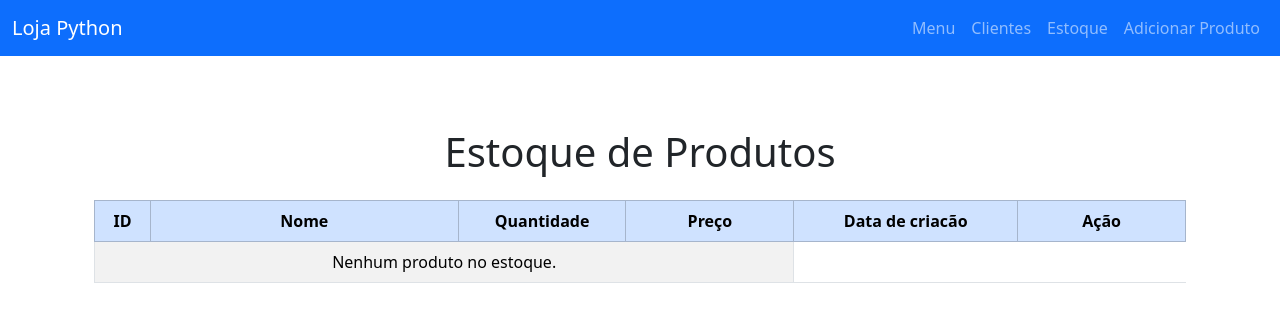
After one commit to CristyanRyan077/LojaPython, a Django app: page /estoque_falta in a window 1280 px wide. The commit adds this page. Shown: the top 322 px of the page. Run offline with Django 5.2, Linux system fonts and the light colour scheme; tables that the repository leaves empty hold one stand-in row (values such as "Sample post").

Commit message:
adicionado: data de alteração, data de modificacao, card ultimas mudanças

```diff
--- a/django_basico/settings.py
+++ b/django_basico/settings.py
@@ -118,9 +118,9 @@ AUTH_PASSWORD_VALIDATORS = [
 # Internationalization
 # https://docs.djangoproject.com/en/5.2/topics/i18n/
 
-LANGUAGE_CODE = "en-us"
+LANGUAGE_CODE = "pt-br"
 
-TIME_ZONE = "UTC"
+TIME_ZONE = "America/Sao_Paulo"
 
 USE_I18N = True
 
--- a/estoque/models.py
+++ b/estoque/models.py
@@ -5,6 +5,8 @@ class produto(models.Model):
     nome = models.CharField(max_length=100)
     quantidade = models.IntegerField()
     preco = models.DecimalField(max_digits=10, decimal_places=2)
+    data_criacao = models.DateTimeField(auto_now_add=True)
+    data_modificacao = models.DateTimeField(auto_now=True)
 
     def __str__(self):
         return f"{self.nome} - {self.quantidade} unidades - R${self.preco:.2f}"
--- /dev/null
+++ b/estoque/templates/produtos_emfalta.html
@@ -0,0 +1,54 @@
+{% extends "base.html" %}
+
+{% block title %}Menu Principal{% endblock %}
+
+{% block content %}
+    <div class="container mt-4">
+         <h1 class="text-center mb-4">Estoque de Produtos</h1>
+        <div class="table-responsive">
+            <table class="table table-bordered table-hover table-striped align-middle">
+                <thead class="table-primary text-center">
+                    <tr>
+                        <th style="width:40px;">ID</th>
+                        <th style="width:220px;">Nome</th>
+                        <th style="width:120px;">Quantidade</th>
+                        <th style="width:120px;">Preço</th>
+                        <th style="width:160px;">Data de criacão</th>
+                        <th style="width:120px;">Ação</th>
+                    </tr>
+                </thead>
+                <tbody>
+                        {% for produto in produtos %}
+                            {% if produto.quantidade == 0 %}
+                            <tr>
+                                <td>{{ produto.id }}</td>
+                                <td>{{ produto.nome }}</td>
+                                <td class="text-danger fw-bold">{{ produto.quantidade }}</td>
+                                <td>R$ {{ produto.preco }}</td>
+                                <td>{{ produto.data_criacao|date:"d/m/Y H:i" }}</td>
+                                <div class="d-flex justify-content-center gap-2">
+                                <td>
+                                    <a href="{% url 'editar_produto' produto.id %}" class="btn btn-primary btn-sm">Atualizar</a>
+                                    <a href="{% url 'remover_produto' produto.id %}" class="btn btn-danger btn-sm">Deletar</a>
+                                </td>
+                            </div>
+                            </tr>
+                                {% endif %}
+                            {% empty %}
+                            <tr>
+                                <td colspan="4" class="text-center">Nenhum produto no estoque.</td>
+                            </tr>
+                        {% endfor %}
+                </tbody>
+            </table>
+        </div>
+    </div>
+    <style>
+         @media (max-width: 768px) {
+            table th:nth-child(5),
+            table td:nth-child(5) {
+                width: 120px !important;
+            }
+         }
+    </style>
+{% endblock %}
--- a/estoque/urls.py
+++ b/estoque/urls.py
@@ -6,8 +6,10 @@ urlpatterns = [
     path("adicionar/", views.adicionar_produto, name="adicionar_produto"),
     path("menu/", views.ver_menu, name="ver_menu"),
     path("estoque",views.ver_estoque,name="ver_estoque"),
+    path("estoque_falta",views.ver_estoque_falta,name="estoque_falta"),
     path("clientes/",views.ver_clientes,name="ver_clientes"),
     path('deletar/<int:id>/', views.remover_produto, name='remover_produto'),
     path('editar/<int:id>/', views.editar_produto, name='editar_produto'),
 
+
 ]
--- a/estoque/views.py
+++ b/estoque/views.py
@@ -8,19 +8,33 @@ def ver_estoque(request):
     return render(request, "ver_estoque.html", {"produtos": produtos})
 
 
+def ver_estoque_falta(request):
+    produtos = produto.objects.filter(quantidade=0).order_by("-data_modificacao")
+    return render(request, "produtos_emfalta.html", {"produtos": produtos})
+
+
 def ver_menu(request):
     clientes = Cliente.objects.all()
     produtos = produto.objects.all()
+    data_modificacao = produto.objects.all().order_by("-data_modificacao")[:5]
+    data_criacao = produto.objects.all().order_by("data_criacao")
     produtos_falta = sum(1 for p in produtos if p.quantidade == 0)
     if request.method == "POST":
         return redirect("ver_estoque")
-    return render(request, "menu.html", {"total_produtos":produto.objects.count(),"produtos_emfalta":produtos_falta,"clientes":Cliente.objects.count()})
+    context = {
+        "total_produtos": produto.objects.count(),
+        "produtos_emfalta": produtos_falta,
+        "clientes": Cliente.objects.count(),
+        "data_modificacao": data_modificacao,
+        "data_criacao": data_criacao,
+    }
+    return render(request, "menu.html", context)
 
 
-def remover_produto(request,id):
-    produto_del = get_object_or_404(produto,id=id)
+def remover_produto(request, id):
+    produto_del = get_object_or_404(produto, id=id)
     produto_del.delete()
-    return redirect('ver_estoque')
+    return redirect("ver_estoque")
 
 
 def adicionar_produto(request):
@@ -36,15 +50,17 @@ def adicionar_produto(request):
         return redirect("ver_menu")
     return render(request, "adicionar_produto.html")
 
-def editar_produto(request,id):
-   produtos = get_object_or_404(produto,id=id)
-   if request.method == "POST":
+
+def editar_produto(request, id):
+    produtos = get_object_or_404(produto, id=id)
+    if request.method == "POST":
         produtos.nome = request.POST.get("nome")
         produtos.quantidade = request.POST.get("quantidade")
         produtos.preco = request.POST.get("preco")
         produtos.save()
         return redirect("ver_estoque")
-   return render(request, 'editar_produto.html', {"produto":produtos})
+    return render(request, "editar_produto.html", {"produto": produtos})
+
 
 def ver_clientes(request):
     if request.method == "POST":
```
Also changed, not shown: estoque/templates/menu.html (+9 -1 lines), estoque/templates/ver_estoque.html (+8 -5 lines), estoque/migrations/0006_produto_data.py (added), estoque/migrations/0007_rename_data_produto_data_criacao_and_more.py (added).
